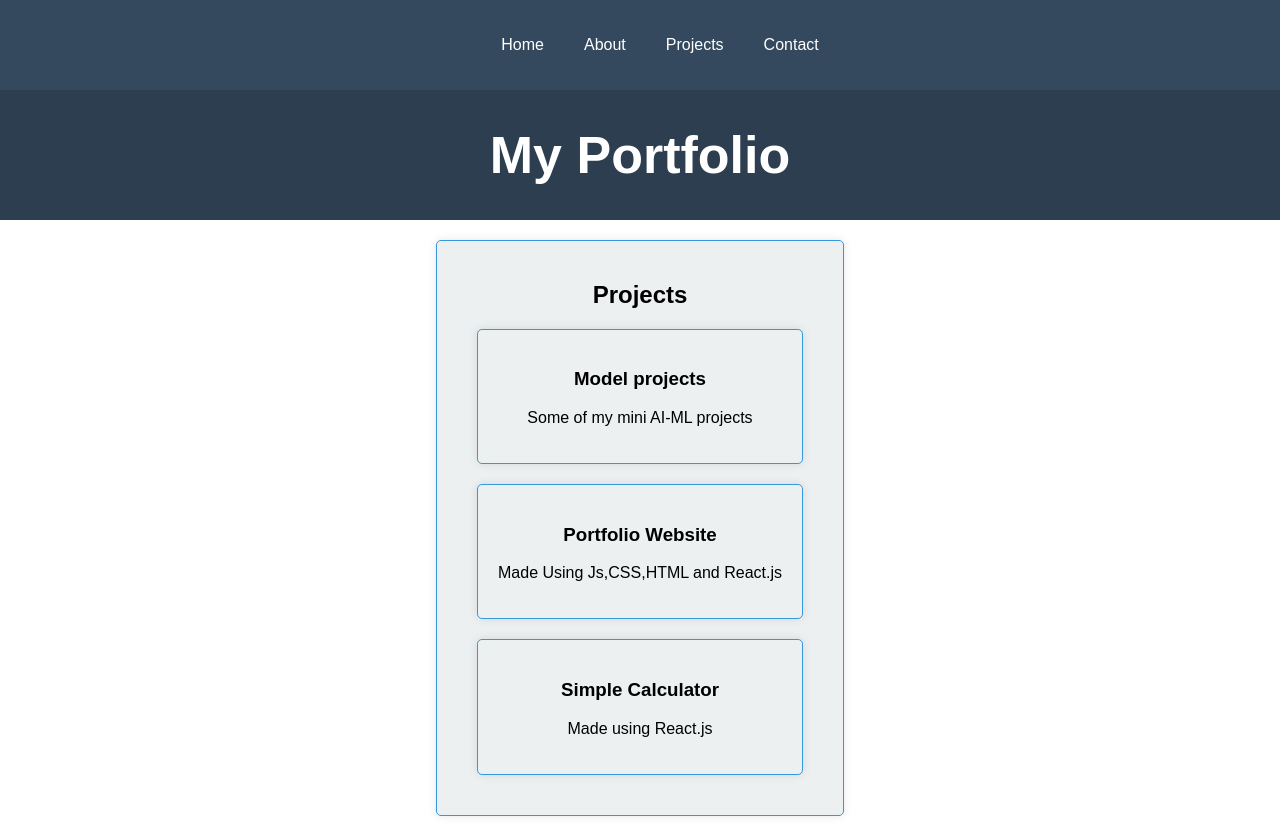
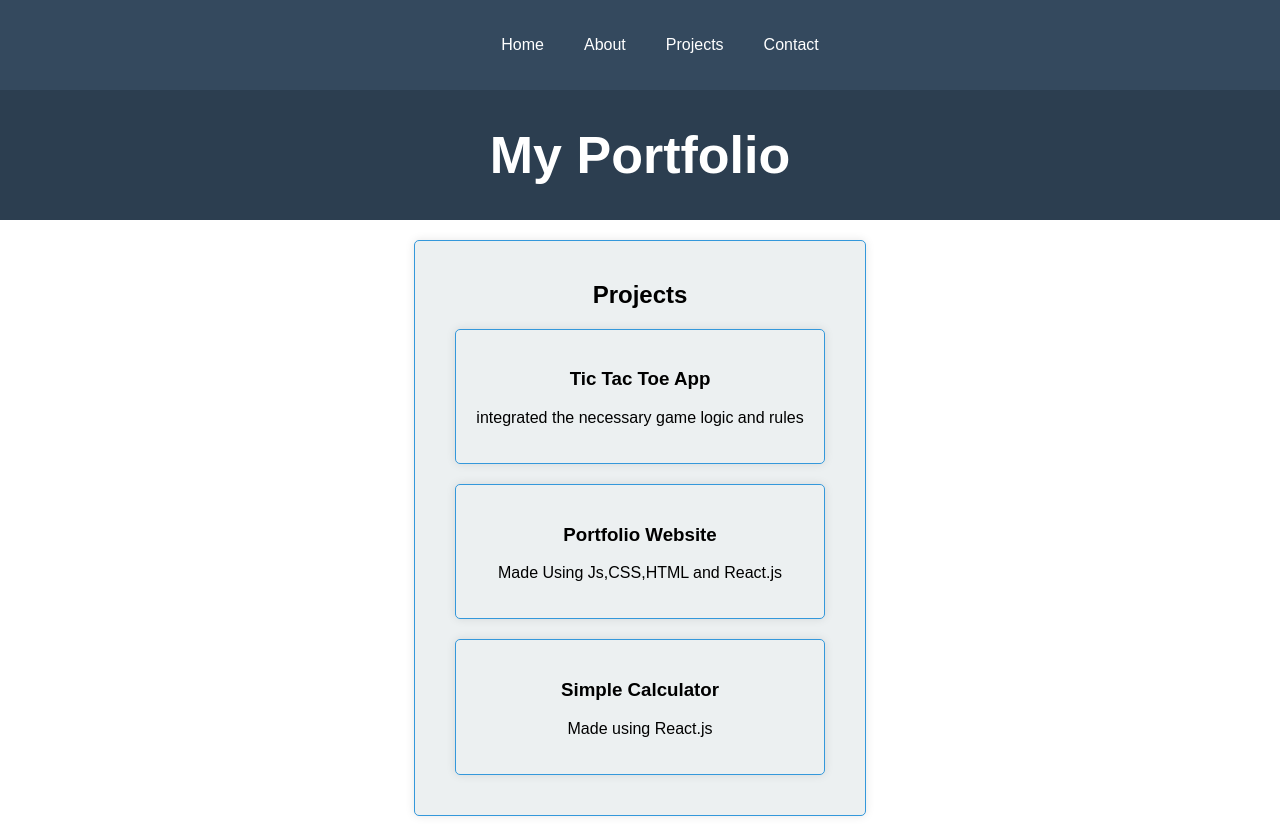
Before and after one commit to kanav410/react-task-six, a React (Create React App) app: page / in a window 1280 px wide. Both pictures are taken after a click on the item "Projects". Built offline with nearby package versions, Linux system fonts and the light colour scheme.

Commit message:
Update Projects.js

```diff
--- a/src/Projects.js
+++ b/src/Projects.js
@@ -5,8 +5,8 @@ const Projects = () => {
     <div className="section">
       <h2>Projects</h2>
       <div className="project">
-        <h3>Model projects</h3>
-        <p>Some of my mini AI-ML projects</p>
+        <h3>Tic Tac Toe App </h3>
+        <p>integrated the necessary game logic and rules</p>
       </div>
       <div className="project">
         <h3>Portfolio Website</h3>
```
